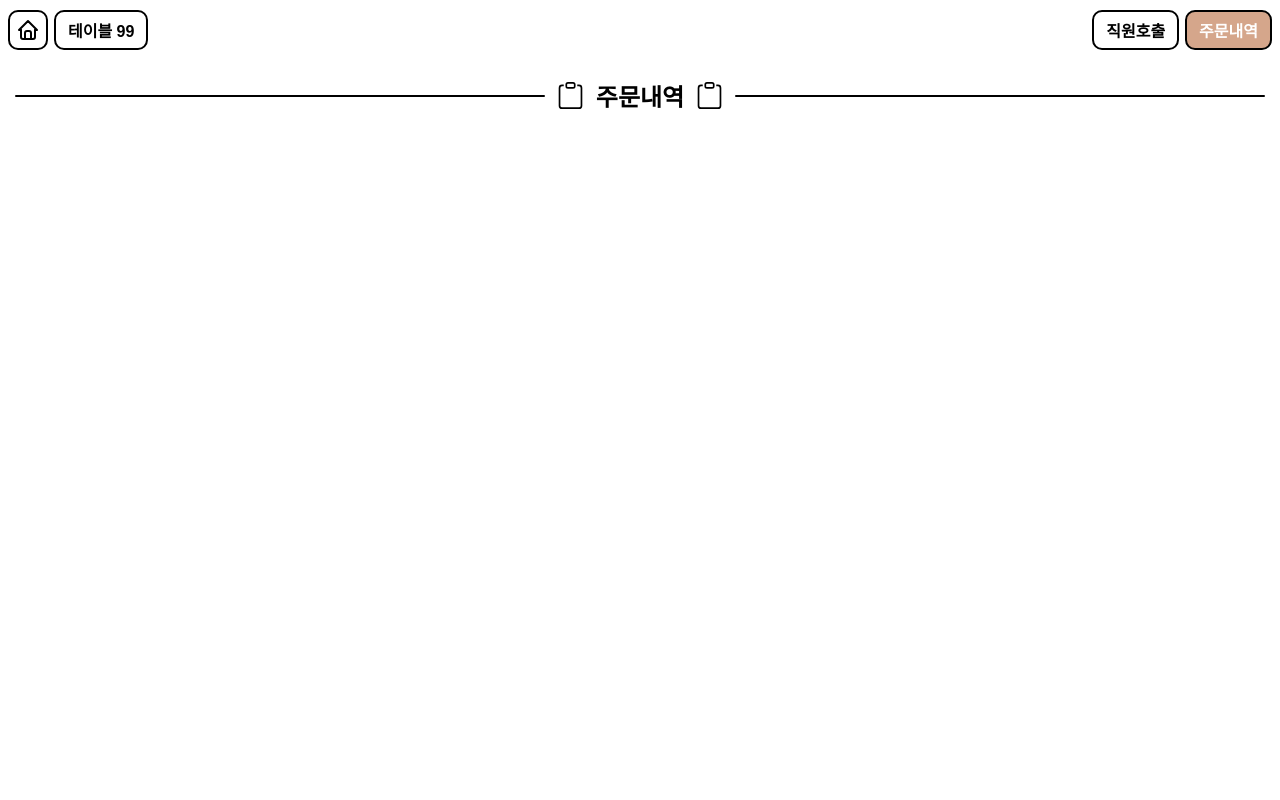
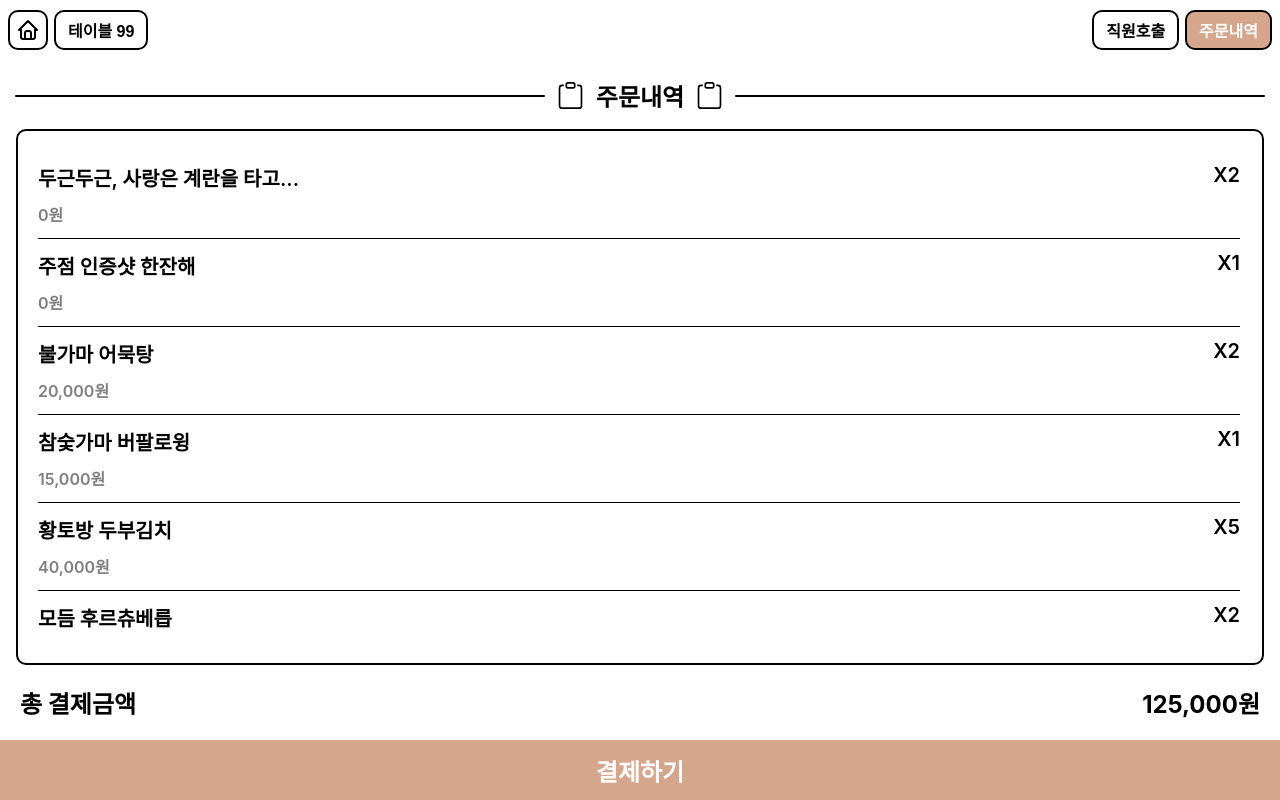
Before and after one commit to QR-Order-System-project/ESKARA-Ordering-APP, a React (Create React App) app in the folder frontend/: page /user/orders in a window 1280 px wide. Built offline with nearby package versions, Linux system fonts and the light colour scheme.

Commit message:
feat(fe): make customer orders page and modify components

```diff
--- a/frontend/src/components/OrderList.js
+++ b/frontend/src/components/OrderList.js
@@ -23,7 +23,7 @@ export const OrderList = ({ orders }) => {
           ))
         ) : (
           <div className={styles.notice}>
-            주문 내역이
+            주문내역이
             <br /> 존재하지 않습니다.
           </div>
         )}
--- a/frontend/src/components/OrderList.module.scss
+++ b/frontend/src/components/OrderList.module.scss
@@ -1,28 +1,29 @@
 .mainPanel {
   display: flex;
-  margin: 10px;
-  border: 1.5px solid #000000;
-  min-height: 0px;
+  margin: 16px 16px 135px 16px;
+  border: 2px solid #000000;
   border-radius: 10px;
-  border-width: 1.5px;
   background-color: #ffffff;
   flex-direction: column;
+  box-sizing: border-box;
+  padding: 20px 7px 20px 20px;
+  flex: 1;
+  min-height: 0;
 }
 
 .orderPanel {
-  display: flex;
+  flex: 1;
+  min-height: 0;
   flex-direction: column;
   -webkit-overflow-scrolling: touch;
   overflow-y: auto;
-  height: 484px;
-  margin: 19px;
-  margin-right: 10px;
   padding-right: 15px;
+
   &::-webkit-scrollbar {
-    width: 7px;
+    width: 8px;
   }
   &::-webkit-scrollbar-thumb {
-    background-color: #d9d9d9;
+    background-color: #D5A68B;
     border-radius: 10px;
   }
   &::-webkit-scrollbar-track {
@@ -33,10 +34,12 @@
 .notice {
   display: flex;
   justify-content: center;
+  align-items: center;
+  text-align: center;
+  width: 100%;
+  height: 100%;
   font-family: Inter;
   font-weight: 500;
-  font-style: Medium;
   font-size: 24px;
   color: #7f7f7f;
-  text-align: center;
 }
--- a/frontend/src/components/TotalPriceLabel.module.scss
+++ b/frontend/src/components/TotalPriceLabel.module.scss
@@ -1,9 +1,8 @@
 .mainBar {
   display: flex;
-  margin: 30px;
+  margin: 20px;
   justify-content: space-between;
   font-family: Inter;
-  font-weight: 600;
-  font-style: Semi Bold;
+  font-weight: 700;
   font-size: 24px;
 }
--- a/frontend/src/pages/User/CallPage.js
+++ b/frontend/src/pages/User/CallPage.js
@@ -61,7 +61,8 @@ export default function CallPage() {
           <PageTitle title="직원 호출" Icon={BsPerson} size={31} />
 
           <div className={styles.ListContainer}>
-            <div className={styles.CallListArea}>
+            <div className={styles.ListInner}>
+              <div className={styles.CallListArea}>
               {CALL_REQUESTS.map((item) => (
                 <button
                   key={item.id}
@@ -73,6 +74,7 @@ export default function CallPage() {
                   {item.text}
                 </button>
               ))}
+            </div>
             </div>
           </div>
 
--- a/frontend/src/pages/User/CallPage.module.scss
+++ b/frontend/src/pages/User/CallPage.module.scss
@@ -24,48 +24,59 @@
 }
 
 .ListContainer {
-  margin: 16px 16px 70px 16px;
+  flex: 1;
+  margin: 16px 16px 135px 16px;
   border: 2px solid black;
   border-radius: 10px;
   overflow: hidden;
   display: flex;
-  padding-bottom: 40px;
 }
 
-.CallListArea {
+.ListInner {
+  box-sizing: border-box;
   width: 100%;
   height: 100%;
-  overflow-y: auto;
+  padding: 20px 14px 20px 20px;
+  display: flex;
+  flex-direction: column;
+}
+
+
+.CallListArea {
+  flex: 1;
+  width: 100%;
+  height: 100%;
   display: grid;
   grid-template-columns: 1fr 1fr;
   gap: 16px;
-  padding: 20px;
+  -webkit-overflow-scrolling: touch;
+  overflow-y: auto;
+  padding-right: 7px;
+
   &::-webkit-scrollbar {
     width: 8px;
   }
   &::-webkit-scrollbar-thumb {
     background-color: #D5A68B;
-    border-radius: 30px;
+    border-radius: 10px;
   }
   &::-webkit-scrollbar-track {
-    background: transparent;
+    background-color: transparent;
   }
-
-  scrollbar-width: thin;
-  scrollbar-color: #D5A68B transparent;
 }
 
 .CallItem {
   border: 2px solid black;
   background-color: white;
-  color: #333;
-  padding: 20px 10px;
+  color: black;
+  padding: 20px 2px;
   border-radius: 12px;
   font-size: 20px;
   font-weight: 700;
   cursor: pointer;
   word-break: keep-all;
   transition: all 0.2s ease-in-out;
+  margin-right: 5px;
 }
 
 .selected {
@@ -75,6 +86,8 @@
 }
 
 .CallButton {
+  position: fixed;
+  bottom: 0;
   height: 60px;
   background: #D5A68B;
   color: white;
--- a/frontend/src/pages/User/OrdersPage.js
+++ b/frontend/src/pages/User/OrdersPage.js
@@ -1,17 +1,94 @@
+import { useState } from "react";
+import { useNavigate } from "react-router-dom";
 import { UserTopBar } from "./components/UserTopBar";
 import styles from "./OrdersPage.module.scss";
 import { PageTitle } from "../../components/PageTitle";
+import { OrderList } from "../../components/OrderList";
 import { BsClipboard } from "react-icons/bs";
+import { CompactToastModal } from "../../components/popups/CompactToastModal";
+import { TotalPriceLabel } from "../../components/TotalPriceLabel";
 
-export default function CallPage() {
+
+//TODO: 실제 주문 내역 DB에서 받아오기
+const dummyOrders = [
+    { id: 1, name: "두근두근, 사랑은 계란을 타고...", amount: 2, price: 0 },
+    { id: 2, name: "주점 인증샷 한잔해", amount: 1, price: 0 },
+    { id: 3, name: "불가마 어묵탕", amount: 2, price: 10000 },
+    { id: 4, name: "참숯가마 버팔로윙", amount: 1, price: 15000 },
+    { id: 5, name: "황토방 두부김치", amount: 5, price: 8000 },
+    { id: 6, name: "모듬 후르츄베릅", amount: 2, price: 8000 },
+    { id: 7, name: "도리도리토스뱅크 타코", amount: 3, price: 7000 },
+    { id: 8, name: "밥알 낭낭한 찜질방 식혜", amount: 1, price: 3000 },
+    { id: 9, name: "세빠지게 섞은 주전자 미숫가루", amount: 2, price: 5000 },
+];
+
+export default function OrderPage() {
+  const [toast, setToast] = useState(null);
+   const navigate = useNavigate();
+
+  //TODO: 직원용 사이트에서 API로 받아와야함
+  const isPaymentEnabled = true;
+
+  const handlePayment = async () => {
+    const accountNumber = "112-2218-9983-00 부산은행";
+
+    if (!isPaymentEnabled) {
+      setToast({ message: "직원이 결제를 요청한 경우에 다시 시도해주세요.", variant: "error" });
+      return;
+    }
+
+    try {
+      await navigator.clipboard.writeText(accountNumber);
+      setToast({ message: "계좌번호가 성공적으로 복사되었습니다!", variant: "success" });
+    } catch (err) {
+      setToast({ message: "클립보드 복사에 실패했습니다.", variant: "error" });
+    }
+  };
+
+  const totalPrice = dummyOrders.reduce(
+    (sum, item) => sum + item.price * item.amount,
+    0
+  );
+
+  const hasOrders = dummyOrders.length > 0;
+
   return (
+    <>
       <div className={styles.Wrapper}>
         <div className={styles.MainPanel}>
           <div className={styles.TopBarWrapper}>
             <UserTopBar tableNumber={99} />
           </div>
           <PageTitle title="주문내역" Icon={BsClipboard} size={27} />
+          <OrderList orders={dummyOrders} />
+
+          <div className={styles.PaymentBar}>
+            <TotalPriceLabel label="결제" price={totalPrice} />
+
+            <button
+              className={styles.OrderButton}
+              onClick={() => {
+                if (hasOrders) {
+                  handlePayment();
+                } else {
+                  navigate("/user/main");
+                }
+              }}
+            >
+              {hasOrders ? "결제하기" : "지금 주문하러 가기"}
+            </button>
           </div>
         </div>
+      </div>
+
+      {toast && (
+        <CompactToastModal
+          message={toast.message}
+          variant={toast.variant}
+          duration={2000}
+          onClose={() => setToast(null)}
+        />
+      )}
+    </>
   );
 }
--- a/frontend/src/pages/User/OrdersPage.module.scss
+++ b/frontend/src/pages/User/OrdersPage.module.scss
@@ -22,3 +22,29 @@
   background: white;
   margin-bottom: 20px;
 }
+
+.OrderButtonWrapper {
+  z-index: 20;
+  background: white;
+}
+
+.PaymentBar {
+  position: fixed;
+  bottom: 0;
+  left: 0;
+  right: 0;
+  width: 100%;
+}
+
+.OrderButton {
+  height: 60px;
+  background: #d5a68b;
+  color: white;
+  font-weight: 700;
+  font-size: 24px;
+  display: flex;
+  align-items: center;
+  justify-content: center;
+  width: 100%;
+  border: none;
+}
```
Lines whose indentation alone changed are shown as unchanged.
